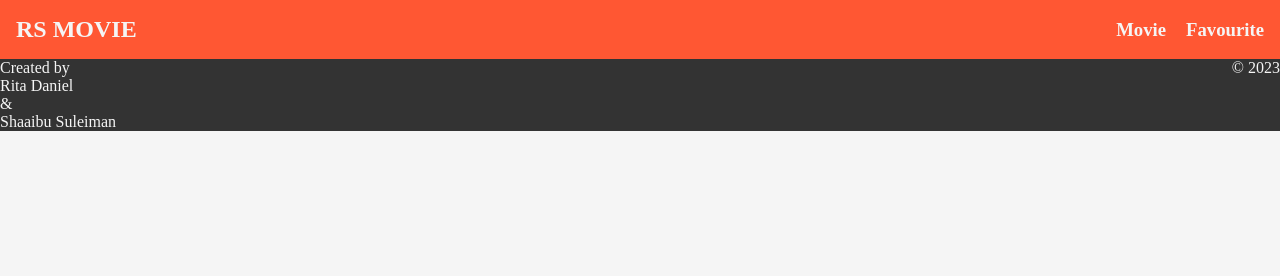
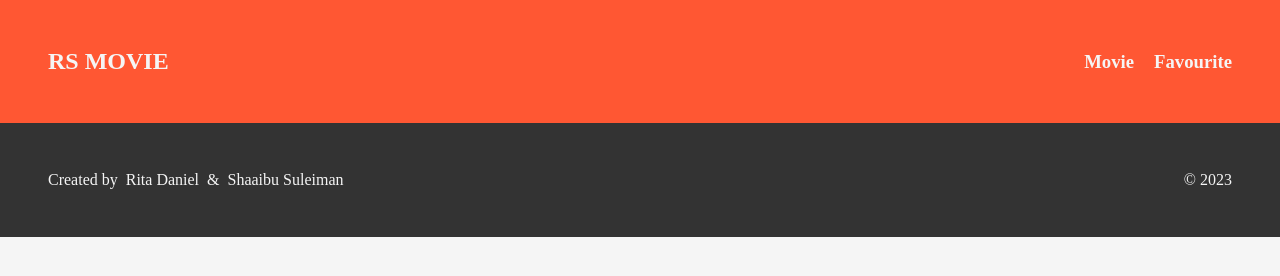
Before and after one commit to RitaDee/RS-Movie-App, a website built with webpack: page src/index.html in a window 1280 px wide. Built offline with nearby package versions, Linux system fonts and the light colour scheme.

Commit message:
Modify stylesheet

```diff
--- a/src/style.css
+++ b/src/style.css
@@ -16,7 +16,7 @@ header {
   display: flex;
   justify-content: space-between;
   align-items: center;
-  padding: 16px;
+  padding: 3rem;
 }
 
 nav {
@@ -32,4 +32,11 @@ footer {
   align-content: center;
   background-color: #333333;
   color: #f5f5f5;
+  padding: 3rem;
 }
+
+.creators {
+  display: flex;
+  font-size: 16px;
+  gap: 0.5rem;
+}
```
